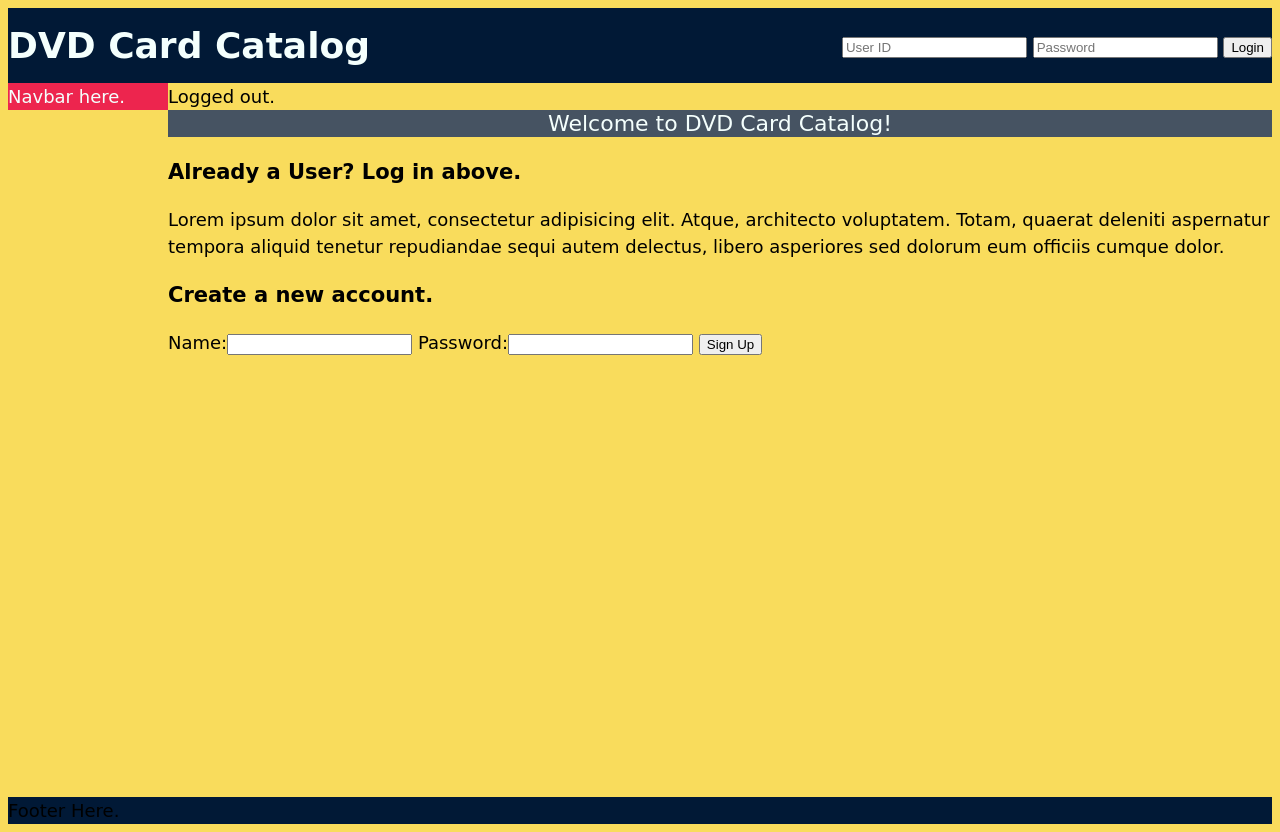
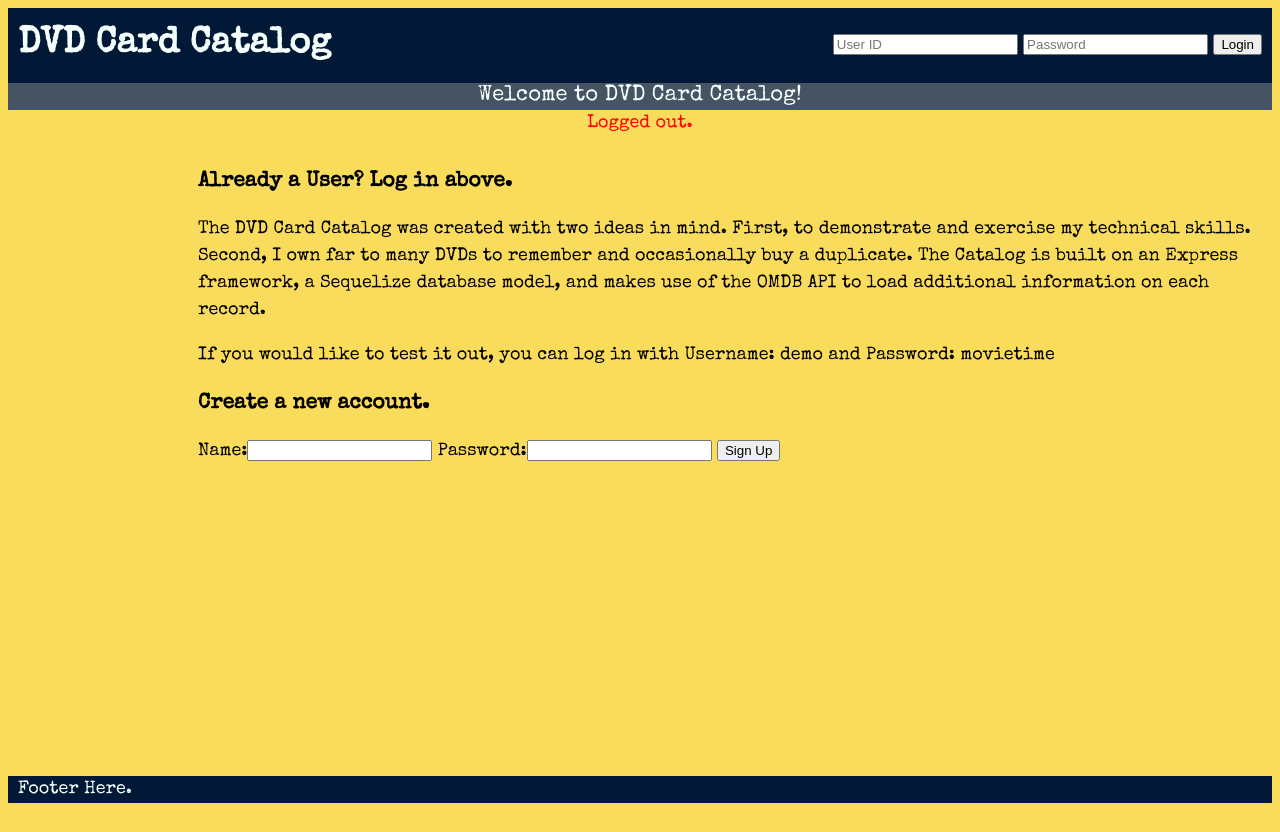
Before and after one commit to davidglic/dvdcatalog, a Node server app: page /users/logout in a window 1280 px wide. After the commit the page ends 803 px from the top, so only its background shows below. Run offline with Node 20, Linux system fonts and the light colour scheme; some libraries are stand-ins or nearby versions.

Commit message:
finshed styling. updated about section.

```diff
--- a/public/css/index.css
+++ b/public/css/index.css
@@ -9,6 +9,14 @@ html {
 }
 footer {
     background-color: #011936;
+    color: #F4FFFD;
+    display: flex;
+    flex-direction: row;
+    justify-content: space-between;
+    padding: 0px 10px 0px 10px;
+}
+footer a {
+    color: #F4FFFD;
 }
 header {
     display: flex;
@@ -16,10 +24,17 @@ header {
     justify-content: space-between;
     background-color: #011936;
     color: #F4FFFD;
+    padding: 0px 10px 0px 10px;
+    align-items: center;
 
 }
 header a {
     color: #F4FFFD;
+}
+.headcontrols {
+    display: flex;
+    flex-direction: row;
+    align-items: center;
 }
 
 a {
@@ -36,14 +51,15 @@ a:hover {
 
 
 .main {
-    margin-left: 160px; /* same as width of .sidenav */
+    margin-left: 170px; /* same as width of .sidenav */
 
 }
 .main-content {
     background-color: #F9DC5C;
     /* width: 800px; */
-    height: 639px;
+    height: 619px;
     /* overflow-y: scroll; */
+    padding: 10px 10px 10px 20px;
 
 }
 
@@ -66,6 +82,7 @@ a:hover {
     background-color: #ED254E;
     color: #F4FFFD;
     overflow-x: hidden;
+    padding-left: 10px;
 }
 .navletter {
     font-size: 50px;
@@ -104,7 +121,18 @@ a:hover {
 ::-webkit-scrollbar-thumb:hover {
     background: #555;
 }
+.landing {
+    margin-left: 0px;
 
+}
+.main-content.landing {
+
+    margin-left: 170px;
+}
+.error {
+    color: red;
+    text-align: center;
+}
 /* color schema
 https://coolors.co/ed254e-f9dc5c-f4fffd-011936-465362
 #ED254E red
--- a/views/partials/footer.ejs
+++ b/views/partials/footer.ejs
@@ -1,3 +1,4 @@
 <footer>
-    Footer Here.
+    <div>Copyright © 2021 David Lewis</div>
+    <div><a href="mailto:bluedragon_1_4@yahoo.com">Contact</a></div>
 </footer>
--- a/views/partials/header.ejs
+++ b/views/partials/header.ejs
@@ -1,4 +1,4 @@
 <header>
     <h1>DVD Card Catalog</h1>
-    <div>Welcome <%= `${user.name}` %>! <a href="/users/edit/<%=`${user.id}`%>">Change Password</a> <a href="/users/logout">Logout</a></div>
+    <div class="headcontrols">Welcome, <%= `${user.name}` %>! --   <a href="/users/edit/<%=`${user.id}`%>">Change Password</a> -- <a href="/users/logout">Logout</a></div>
 </header>
--- a/views/users/index.ejs
+++ b/views/users/index.ejs
@@ -7,6 +7,9 @@
     <title>DVD Card Catalog</title>
 
     <link rel="stylesheet" href="/css/index.css">
+
+    <link rel="preconnect" href="https://fonts.gstatic.com">
+    <link href="https://fonts.googleapis.com/css2?family=Special+Elite&display=swap" rel="stylesheet">
 
 </head>
 <body>
@@ -18,16 +21,21 @@
             <input type="submit" name="" id="loginsubmit" value="Login">
         </form>
     </header>
-    <main class="main">
+    <main class="main landing">
+
+
+
+        <div class="section-title landing">Welcome to DVD Card Catalog!</div>
 
         <% if (typeof error != 'undefined') { %>
             <div class="error"><%= error %></div>
         <% } %>
 
-        <div class="section-title">Welcome to DVD Card Catalog!</div>
-        <div class="main-content">
+        <div class="main-content landing">
             <h3>Already a User? Log in above.</h3>
-            <div class="intro">Lorem ipsum dolor sit amet, consectetur adipisicing elit. Atque, architecto voluptatem. Totam, quaerat deleniti aspernatur tempora aliquid tenetur repudiandae sequi autem delectus, libero asperiores sed dolorum eum officiis cumque dolor.</div>
+            <div class="intro">The DVD Card Catalog was created with two ideas in mind. First, to demonstrate and exercise my technical skills. Second, I own far to many DVDs to remember and occasionally buy a duplicate. The Catalog is built on an Express framework, a Sequelize database model, and makes use of the OMDB API to load additional information on each record.
+                <p>If you would like to test it out, you can log in with Username: demo and Password: movietime</p>
+            </div>
             <div>
                 <form action="/users/signup" method="POST" id="signup">
                     <h3>Create a new account.</h3>
@@ -39,9 +47,9 @@
             </div>
         </div>
     </main>
-    <aside class="sidenav">
+    <!-- <aside class="sidenav">
         Navbar here.
-    </aside>
+    </aside> -->
     <footer>
         Footer Here.
     </footer>
```
